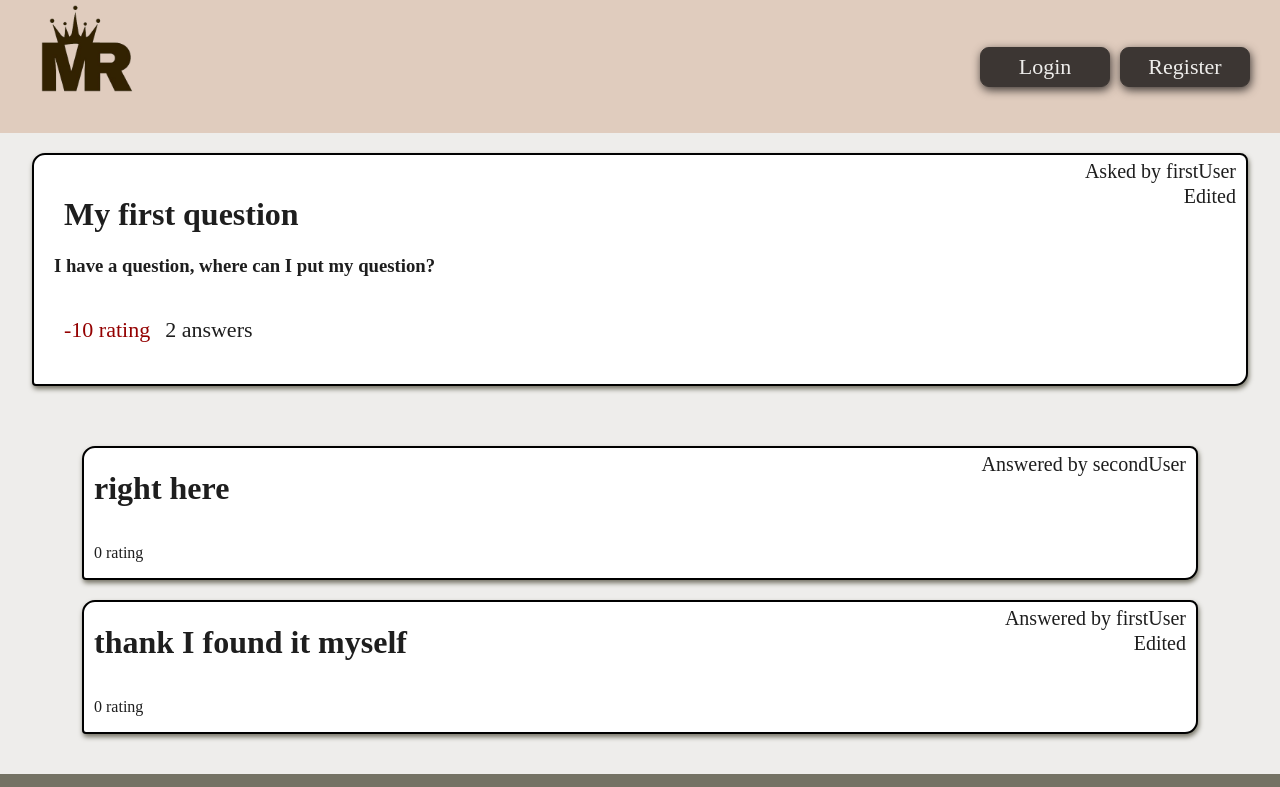
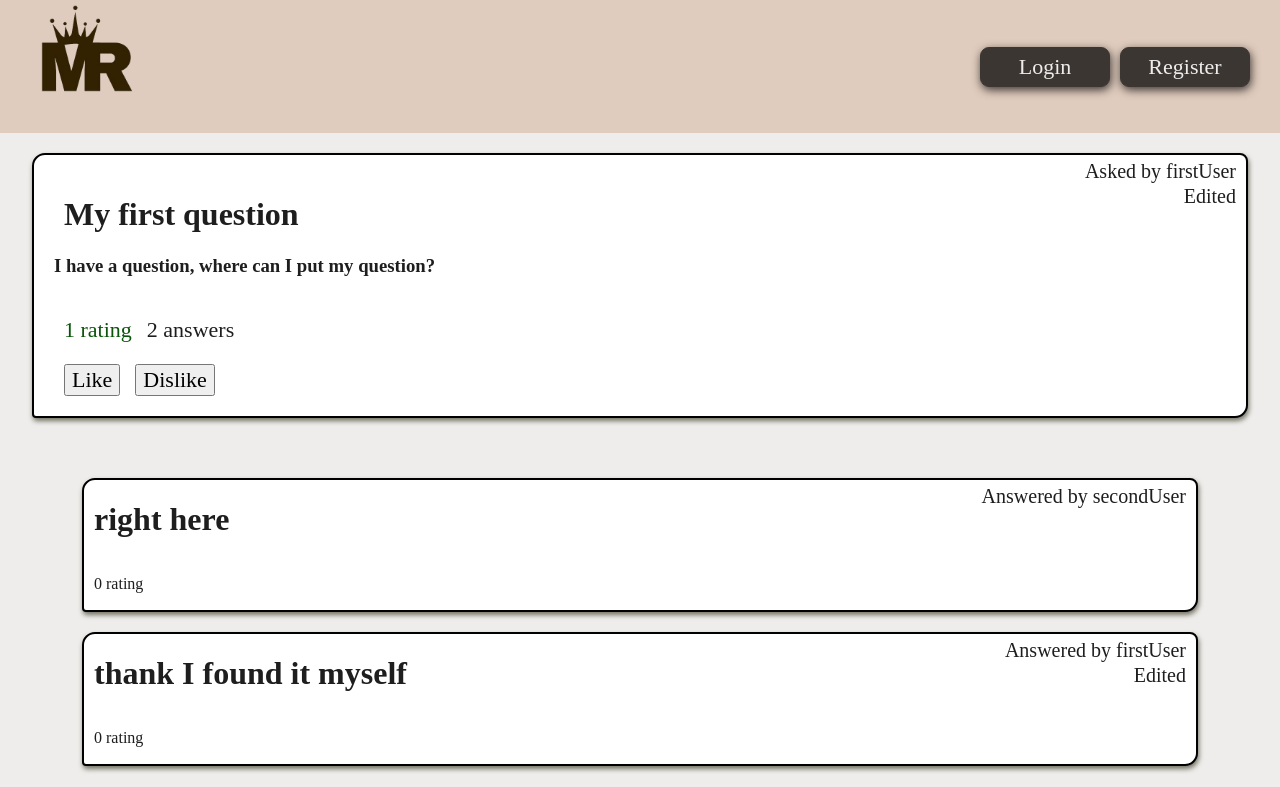
Before and after one commit to RutaMisiukeviciute/Final-project, a React (Create React App) app in the folder final-project/: page /0 in a window 1280 px wide. Shown: the top 787 px of the page. Built offline with nearby package versions, Linux system fonts and the light colour scheme; data requests are answered from the project's data file.

Commit message:
question vote

```diff
--- a/final-project/src/components/UI/Question.jsx
+++ b/final-project/src/components/UI/Question.jsx
@@ -73,9 +73,9 @@ const Question = ({ data, countNum, questionAuthors }) => {
       <Link to={`/${data.id}`}>
         <h1>{data.title}</h1>
         <div>
-          <p className={data.rating > 0 ? "green" : data.rating < 0 ? "red" : "zero"}>
-            {data.rating} rating
-          </p>
+          {data.likes && <p className={(data.likes.length - data.dislikes.length) > 0 ? "green" : (data.likes.length - data.dislikes.length) < 0 ? "red" : "zero"}>
+            {data.likes.length - data.dislikes.length} rating
+          </p>}
           <p >{countNum} answers</p>
         </div>
         {data.edited && <p>Edited</p>}
--- a/final-project/src/components/pages/AskNewQuestion.jsx
+++ b/final-project/src/components/pages/AskNewQuestion.jsx
@@ -125,9 +125,10 @@ const AskNewQuestion = () => {
       const newQuestion = {
         id: uuid(),
         userId: loggedInUser.id,
-        rating: 0,
         edited: false,
         date: date.toISOString(),
+        likes: [],
+        dislikes: [],
         ...values
       }
       addNewQuestion(newQuestion);
--- a/final-project/src/components/pages/EditQuestion.jsx
+++ b/final-project/src/components/pages/EditQuestion.jsx
@@ -119,9 +119,10 @@ const EditQuestion = () => {
     initialValues: {
       id: selectedQuestion.id,
       userId: selectedQuestion.userId,
-      rating: selectedQuestion.rating,
       title: selectedQuestion.title,
-      question: selectedQuestion.question
+      question: selectedQuestion.question,
+      likes: selectedQuestion.likes,
+      dislikes: selectedQuestion.dislikes
     },
     onSubmit: values => {
       const editedQuestion = {
--- a/final-project/src/components/pages/Login.jsx
+++ b/final-project/src/components/pages/Login.jsx
@@ -1,4 +1,4 @@
-import { useContext, useState, useEffect } from "react";
+import { useContext, useState } from "react";
 import UsersContext from "../../contexts/UsersContext";
 import { useFormik } from 'formik';
 import { useNavigate } from "react-router-dom";
--- a/final-project/src/components/pages/OneQuestion.jsx
+++ b/final-project/src/components/pages/OneQuestion.jsx
@@ -122,10 +122,11 @@ const OneQuestion = () => {
 
   const { id } = useParams();
   const [question, setQuestion] = useState({});
-  const { answersCount, questionAuthors, deleteQuestion, questionAnswers, answerAutors, addNewAnswer } = useContext(QuestionContext);
+  const { answersCount, questionAuthors, deleteQuestion, questionAnswers, answerAutors, addNewAnswer, editQuestion } = useContext(QuestionContext);
   const { loggedInUser } = useContext(UsersContext);
   const navigate = useNavigate();
   const [show, setShow] = useState(false);
+
 
 
   useEffect(() => {
@@ -133,6 +134,31 @@ const OneQuestion = () => {
       .then(res => res.json())
       .then(data => setQuestion(data))
   }, [id]);
+
+  const handleLikeClick = () => {
+    if (!question.likes.find(user => user === loggedInUser.id)) {
+      question.likes.push(loggedInUser.id)
+      if (question.dislikes.find(user => user === loggedInUser.id)) {
+        question.dislikes.splice(question.dislikes.indexOf(loggedInUser.id), 1);
+      }
+    } else {
+      question.likes.splice(question.likes.indexOf(loggedInUser.id), 1);
+    }
+    editQuestion(question);
+
+  };
+
+  const handleDislikeClick = () => {
+    if (!question.dislikes.find(user => user === loggedInUser.id)) {
+      question.dislikes.push(loggedInUser.id)
+      if (question.likes.find(user => user === loggedInUser.id)) {
+        question.likes.splice(question.likes.indexOf(loggedInUser.id), 1);
+      }
+    } else {
+      question.dislikes.splice(question.dislikes.indexOf(loggedInUser.id), 1);
+    }
+    editQuestion(question);
+  };
 
   const formik = useFormik({
     initialValues: {
@@ -165,9 +191,9 @@ const OneQuestion = () => {
         <h1>{question.title}</h1>
         <h3>{question.question}</h3>
         <div>
-          <p className={question.rating > 0 ? "green" : question.rating < 0 ? "red" : "zero"}>
-            {question.rating} rating
-          </p>
+          {question.likes && <p className={(question.likes.length - question.dislikes.length) > 0 ? "green" : (question.likes.length - question.dislikes.length) < 0 ? "red" : "zero"}>
+            {question.likes.length - question.dislikes.length} rating
+          </p>}
           <p >{answersCount[id]} answers</p>
         </div>
         {question.edited && <p>Edited</p>}
@@ -180,6 +206,10 @@ const OneQuestion = () => {
             </button>
           </div>
         }
+        <div>
+          <button onClick={handleLikeClick}>Like </button>
+          <button onClick={handleDislikeClick}>Dislike </button>
+        </div>
       </div>
       <ModalDialog isOpen={show}>
         Are you sure you want delete this?
--- a/final-project/src/contexts/QuestionContext.jsx
+++ b/final-project/src/contexts/QuestionContext.jsx
@@ -114,7 +114,8 @@ const QuestionProvider = ({ children }) => {
         const questionAnswers = answers.filter(el1 => el1.questionId === questionId);
         counts[questionId] = questionAnswers.length;
 
-        names[questionId] = users.find(user => user.id === el.userId).username;
+
+        names[questionId] = users.find(user => user && user.id === el.userId).username;
         qAnswers[questionId] = questionAnswers;
       });
       setAnswersCount(counts)
--- a/final-project/src/data.json
+++ b/final-project/src/data.json
@@ -29,54 +29,89 @@
       "userId": "0",
       "title": "My first question",
       "question": "I have a question, where can I put my question?",
-      "rating": -10,
       "edited": true,
-      "date": "2024-03-27T14:30:00Z"
+      "date": "2024-03-27T14:30:00Z",
+      "likes": [
+        "1",
+        "0"
+      ],
+      "dislikes": [
+        "2e92"
+      ]
     },
     {
       "id": "10",
       "userId": "0",
       "title": "My first question new",
       "question": "I have a question, where can I put my question?",
-      "rating": -10,
       "edited": true,
-      "date": "2024-03-27T14:33:00Z"
+      "date": "2024-03-27T14:33:00Z",
+      "likes": [],
+      "dislikes": [
+        "2e92",
+        "1",
+        "0"
+      ]
     },
     {
       "edited": true,
       "id": "1",
       "userId": "0",
-      "rating": 0,
       "title": "My second question tatataratatatata",
       "question": "I have a question, where can I put my other question?",
-      "date": "2024-03-27T15:50:00Z"
+      "date": "2024-03-27T15:50:00Z",
+      "likes": [],
+      "dislikes": []
     },
     {
       "edited": true,
       "id": "adac58dc-252c-436d-ac97-3e49373a44b2",
       "userId": "1",
-      "rating": 0,
       "title": "testukas",
       "question": "neeeeeeeeeeeeeeeeeeeee",
-      "date": "2024-03-26T15:50:00Z"
+      "date": "2024-03-26T15:50:00Z",
+      "likes": [
+        "0"
+      ],
+      "dislikes": []
     },
     {
       "id": "b73105db-83bc-47f6-8be5-a39167a827bc",
       "userId": "2e92",
-      "rating": 0,
       "edited": false,
       "title": "ajdhjfhasfkjl",
       "question": "afsfsadfasf",
-      "date": "2024-03-21T18:50:00Z"
+      "date": "2024-03-21T18:50:00Z",
+      "likes": [],
+      "dislikes": [
+        "0"
+      ]
     },
     {
       "id": "0a467ad7-3d22-4766-8033-42461eb7efe2",
       "userId": "0",
-      "rating": 0,
       "edited": false,
       "date": "2024-03-26T13:58:54.286Z",
       "title": "my new question",
-      "question": "Just trying some time things"
+      "question": "Just trying some time things",
+      "likes": [
+        "0"
+      ],
+      "dislikes": []
+    },
+    {
+      "id": "3fff2b53-da06-4b74-a2d7-fca383bf0588",
+      "userId": "0",
+      "edited": false,
+      "date": "2024-03-27T11:56:50.316Z",
+      "likes": [
+        "0"
+      ],
+      "dislikes": [
+        "1"
+      ],
+      "title": "naujas tests",
+      "question": "tatatatatattaatatata"
     }
   ],
   "answers": [
```
